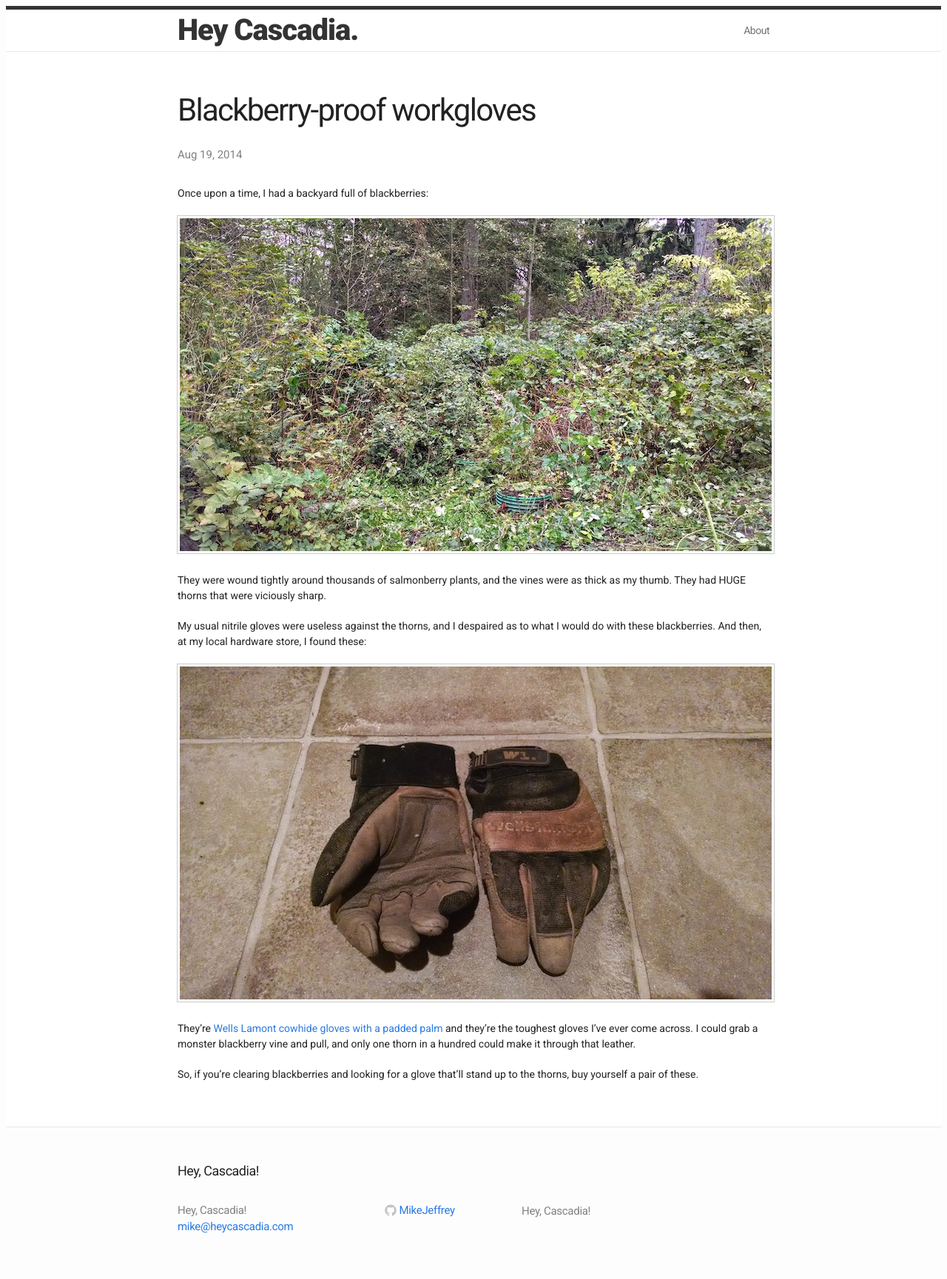
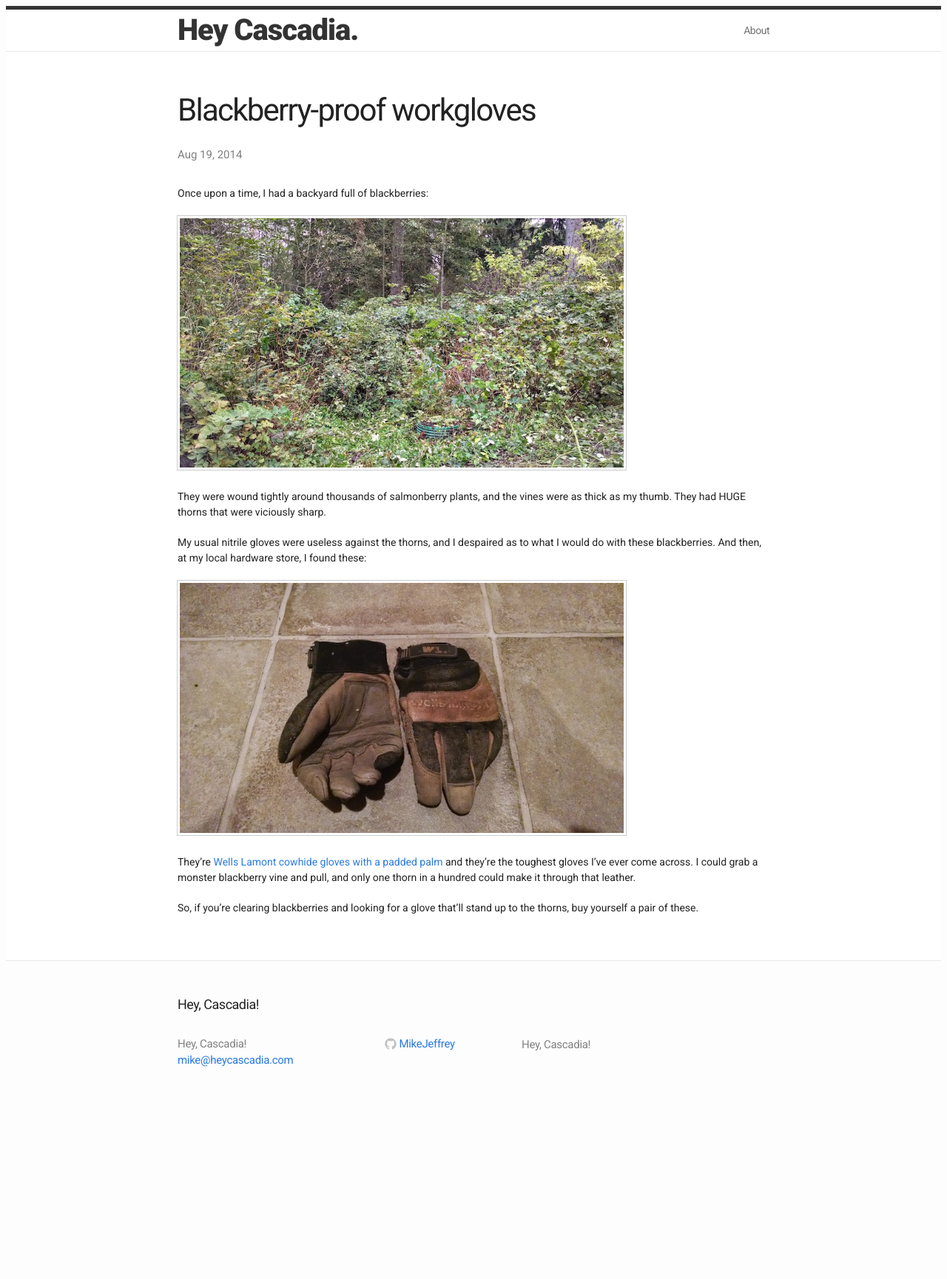
Before and after one commit to MikeJeffrey/heycascadia, a Jekyll site: the page built from _posts/2014-08-19-blackberry-workgloves.md, in a window 1280 px wide. Shown: the whole page at 74% size. Built offline with Jekyll 4.4.1, drawn with Linux system fonts in a browser that asks for light colours; after the commit the page ends 1504 px from its top, so only the background shows below that.

Commit message:
Smaller pictures

```diff
--- a/_posts/2014-08-19-blackberry-workgloves.md
+++ b/_posts/2014-08-19-blackberry-workgloves.md
@@ -5,7 +5,7 @@ title: Blackberry-proof workgloves
 
 Once upon a time, I had a backyard full of blackberries:
 
-<img src="/images/backyard1.jpg" width="800px" />
+<img src="/images/backyard1.jpg" width="600px" />
 
 They were wound tightly around thousands of salmonberry plants,
 and the vines were as thick as my thumb. They had HUGE thorns that
@@ -15,7 +15,7 @@ My usual nitrile gloves were useless against the thorns, and I
 despaired as to what I would do with these blackberries. And then,
 at my local hardware store, I found these:
 
-<img src="/images/wells-lamont-blackberry-gloves.jpg" width="800px" />
+<img src="/images/wells-lamont-blackberry-gloves.jpg" width="600px" />
 
 They're
 <a href="http://www.amazon.com/gp/product/B005XQKD1W/ref=as_li_tl?ie=UTF8&camp=1789&creative=390957&creativeASIN=B005XQKD1W&linkCode=as2&tag=camperizecom-20&linkId=UZQPKH5TJHI6WJNW">Wells Lamont cowhide gloves
```
